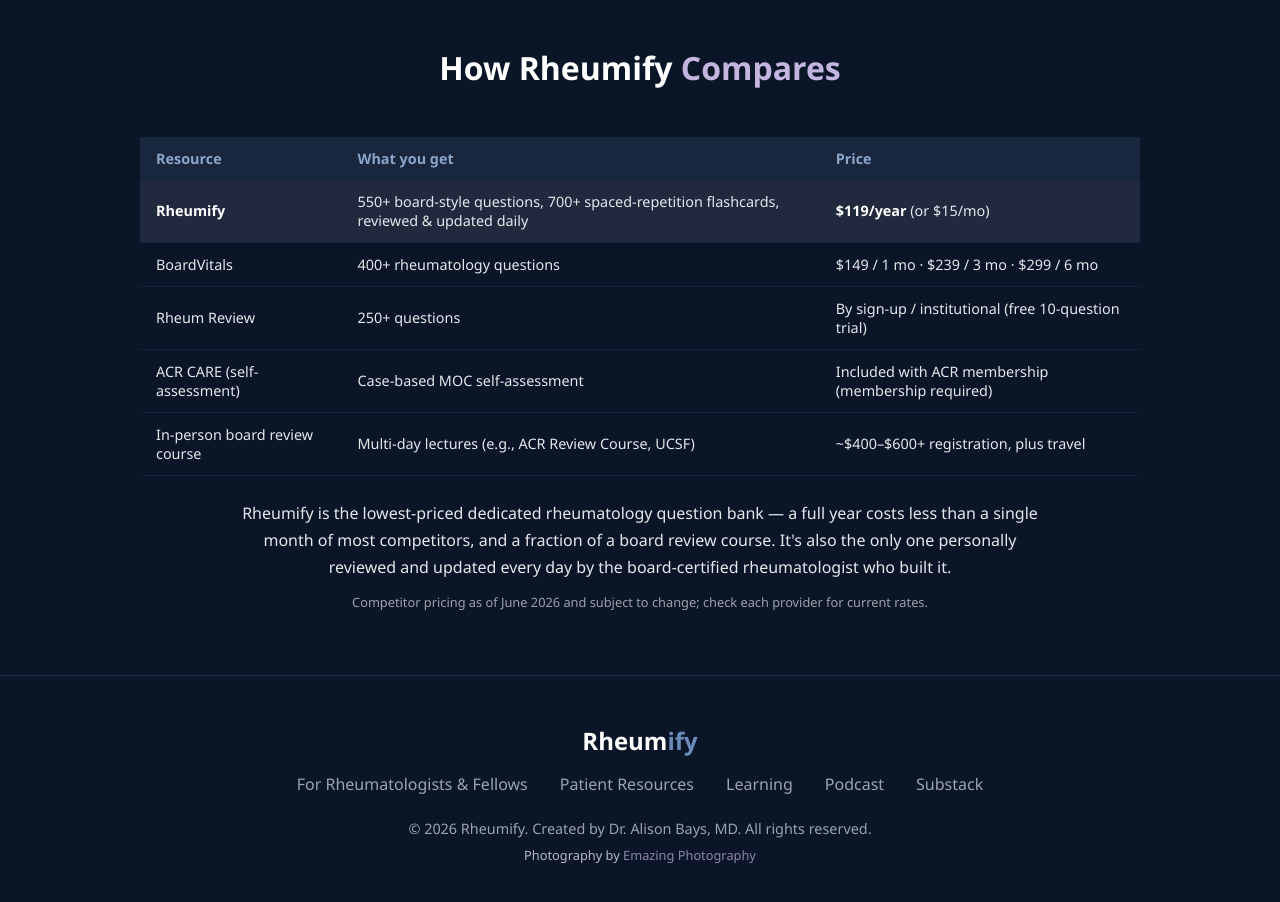
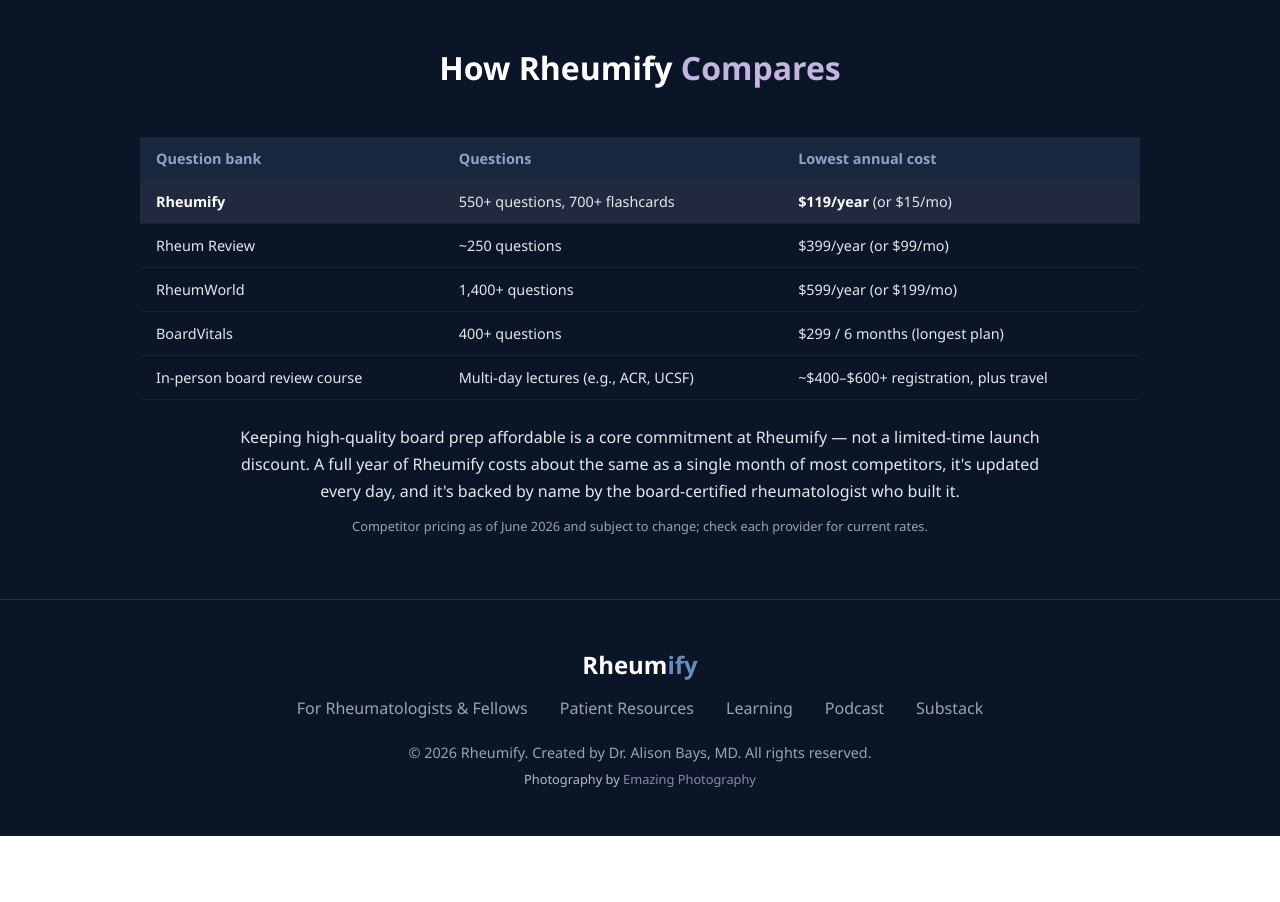
Before and after one commit to rheumify/rheumify-website, a Next.js app: page / in a window 1280 px wide. Shown: the part 3580-4482 px from the top of the page. After the commit the page ends 4416 px from the top, so only its background shows below. Built offline with nearby package versions, Linux system fonts and the light colour scheme.

Commit message:
Comparison: real Rheum Review/RheumWorld pricing, drop CARE (discontinued), add affordability commitment

```diff
--- a/app/page.js
+++ b/app/page.js
@@ -209,44 +209,44 @@ export default function Home() {
             <table className="module-table">
               <thead>
                 <tr>
-                  <th>Resource</th>
-                  <th>What you get</th>
-                  <th>Price</th>
+                  <th>Question bank</th>
+                  <th>Questions</th>
+                  <th>Lowest annual cost</th>
                 </tr>
               </thead>
               <tbody>
                 <tr style={{ background: 'rgba(196, 181, 224, 0.12)' }}>
                   <td><strong>Rheumify</strong></td>
-                  <td>550+ board-style questions, 700+ spaced-repetition flashcards, reviewed &amp; updated daily</td>
+                  <td>550+ questions, 700+ flashcards</td>
                   <td><strong>$119/year</strong> (or $15/mo)</td>
                 </tr>
                 <tr>
-                  <td>BoardVitals</td>
-                  <td>400+ rheumatology questions</td>
-                  <td>$149 / 1 mo · $239 / 3 mo · $299 / 6 mo</td>
+                  <td>Rheum Review</td>
+                  <td>~250 questions</td>
+                  <td>$399/year (or $99/mo)</td>
                 </tr>
                 <tr>
-                  <td>Rheum Review</td>
-                  <td>250+ questions</td>
-                  <td>By sign-up / institutional (free 10-question trial)</td>
+                  <td>RheumWorld</td>
+                  <td>1,400+ questions</td>
+                  <td>$599/year (or $199/mo)</td>
                 </tr>
                 <tr>
-                  <td>ACR CARE (self-assessment)</td>
-                  <td>Case-based MOC self-assessment</td>
-                  <td>Included with ACR membership (membership required)</td>
+                  <td>BoardVitals</td>
+                  <td>400+ questions</td>
+                  <td>$299 / 6 months (longest plan)</td>
                 </tr>
                 <tr>
                   <td>In-person board review course</td>
-                  <td>Multi-day lectures (e.g., ACR Review Course, UCSF)</td>
+                  <td>Multi-day lectures (e.g., ACR, UCSF)</td>
                   <td>~$400–$600+ registration, plus travel</td>
                 </tr>
               </tbody>
             </table>
           </div>
-          <p style={{ maxWidth: '800px', margin: '1.5rem auto 0', lineHeight: '1.7', textAlign: 'center', color: 'var(--gray-light)' }}>
-            Rheumify is the lowest-priced dedicated rheumatology question bank — a full year costs less than a single month of most competitors, and a fraction of a board review course. It's also the only one personally reviewed and updated every day by the board-certified rheumatologist who built it.
+          <p style={{ maxWidth: '820px', margin: '1.5rem auto 0', lineHeight: '1.7', textAlign: 'center', color: 'var(--gray-light)' }}>
+            Keeping high-quality board prep affordable is a core commitment at Rheumify — not a limited-time launch discount. A full year of Rheumify costs about the same as a single month of most competitors, it's updated every day, and it's backed by name by the board-certified rheumatologist who built it.
           </p>
-          <p style={{ maxWidth: '800px', margin: '0.75rem auto 0', fontSize: '0.8rem', opacity: 0.6, textAlign: 'center' }}>
+          <p style={{ maxWidth: '820px', margin: '0.75rem auto 0', fontSize: '0.8rem', opacity: 0.6, textAlign: 'center' }}>
             Competitor pricing as of June 2026 and subject to change; check each provider for current rates.
           </p>
         </div>
```
